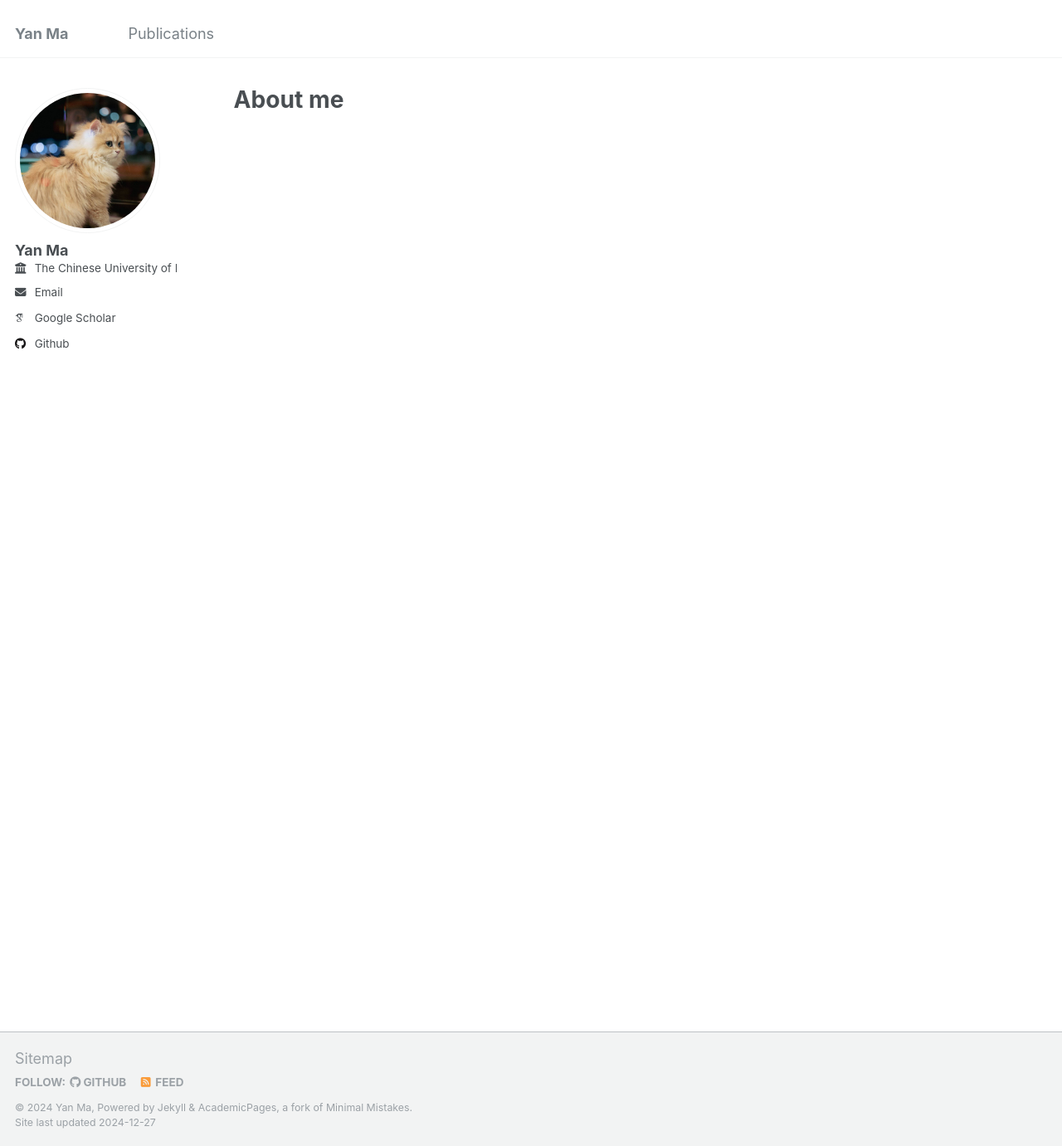
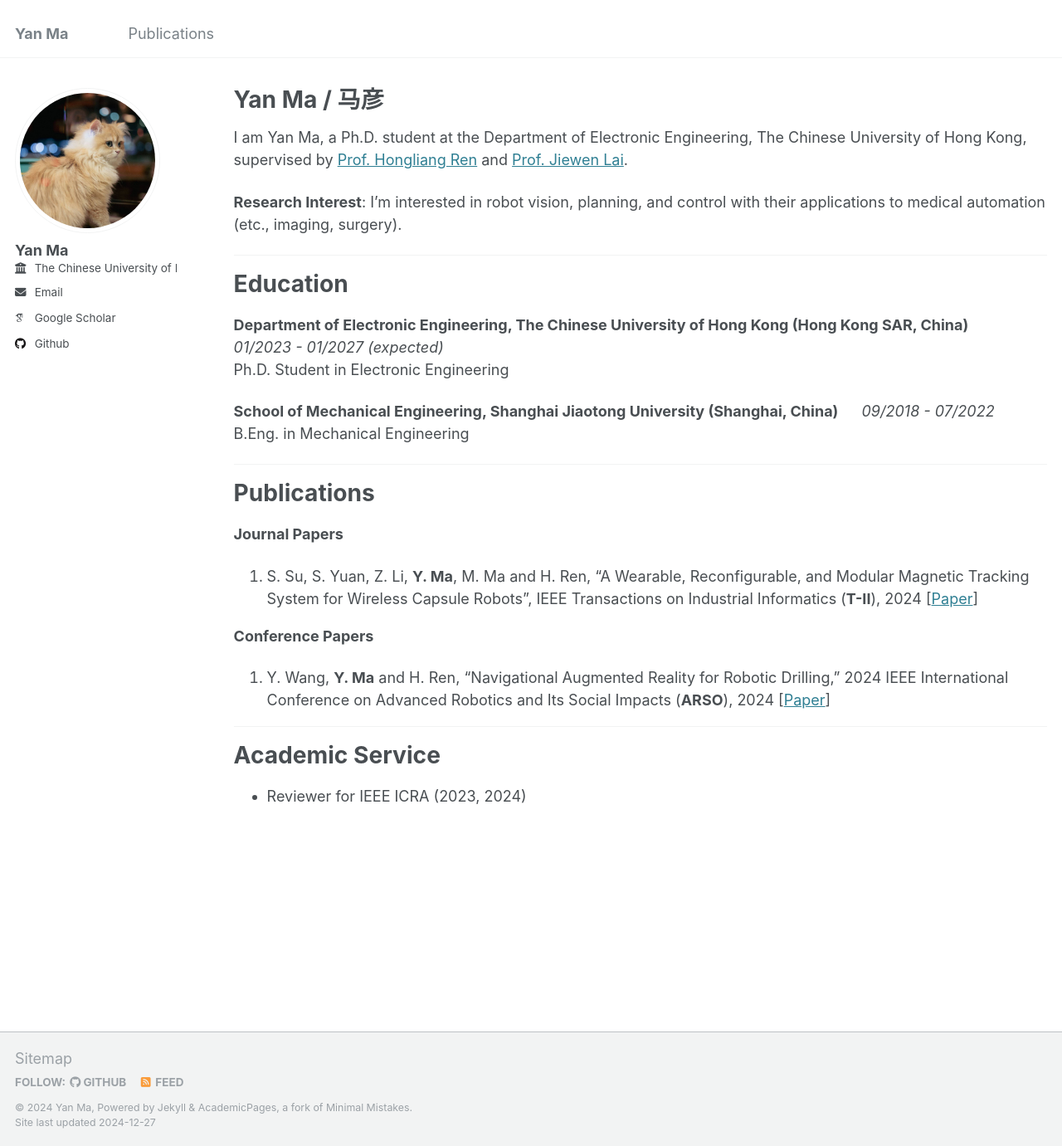
Before and after one commit to ILoveCorn/ILoveCorn.github.io, a Jekyll site: the page built from _pages/about.md, in a window 1280 px wide and 1381 px high. Shown: the whole window at 83% size. Built offline with Jekyll 4.4.1, drawn with Linux system fonts in a browser that asks for light colours; some web fonts are replaced.

Commit message:
Update about.md

```diff
--- a/_pages/about.md
+++ b/_pages/about.md
@@ -1,8 +1,42 @@
 ---
+layout: archive
 permalink: /
-title: "About me"
+title: "Yan Ma / 马彦"
+excerpt: "About me"
 author_profile: true
 redirect_from:
   - /about/
   - /about.html
 ---
+
+I am Yan Ma, a Ph.D. student at the Department of Electronic Engineering, The Chinese University of Hong Kong, supervised by [Prof. Hongliang Ren](https://www.ee.cuhk.edu.hk/en-gb/people/academic-staff/professors/prof-ren-hongliang) and [Prof. Jiewen Lai](https://samlai.me/).
+
+**Research Interest**: I'm interested in robot vision, planning, and control with their applications to medical automation (etc., imaging, surgery).
+
+---
+
+# Education
+
+**Department of Electronic Engineering, The Chinese University of Hong Kong (Hong Kong SAR, China)** &emsp; _01/2023 - 01/2027 (expected)_
+Ph.D. Student in Electronic Engineering
+
+**School of Mechanical Engineering, Shanghai Jiaotong University (Shanghai, China)** &emsp; _09/2018 - 07/2022_
+B.Eng. in Mechanical Engineering
+
+---
+
+# Publications
+
+**Journal Papers**
+
+1. S. Su, S. Yuan, Z. Li, **Y. Ma**, M. Ma and H. Ren, "A Wearable, Reconfigurable, and Modular Magnetic Tracking System for Wireless Capsule Robots", IEEE Transactions on Industrial Informatics (**T-II**), 2024 [[Paper](https://doi.org/10.1109/TII.2024.3423458)]
+
+**Conference Papers**
+
+1. Y. Wang, **Y. Ma** and H. Ren, "Navigational Augmented Reality for Robotic Drilling," 2024 IEEE International Conference on Advanced Robotics and Its Social Impacts (**ARSO**), 2024 [[Paper](https://doi.org/10.1109/ARSO60199.2024.10557802)]
+
+---
+
+# Academic Service
+
+- Reviewer for IEEE ICRA (2023, 2024)
```
